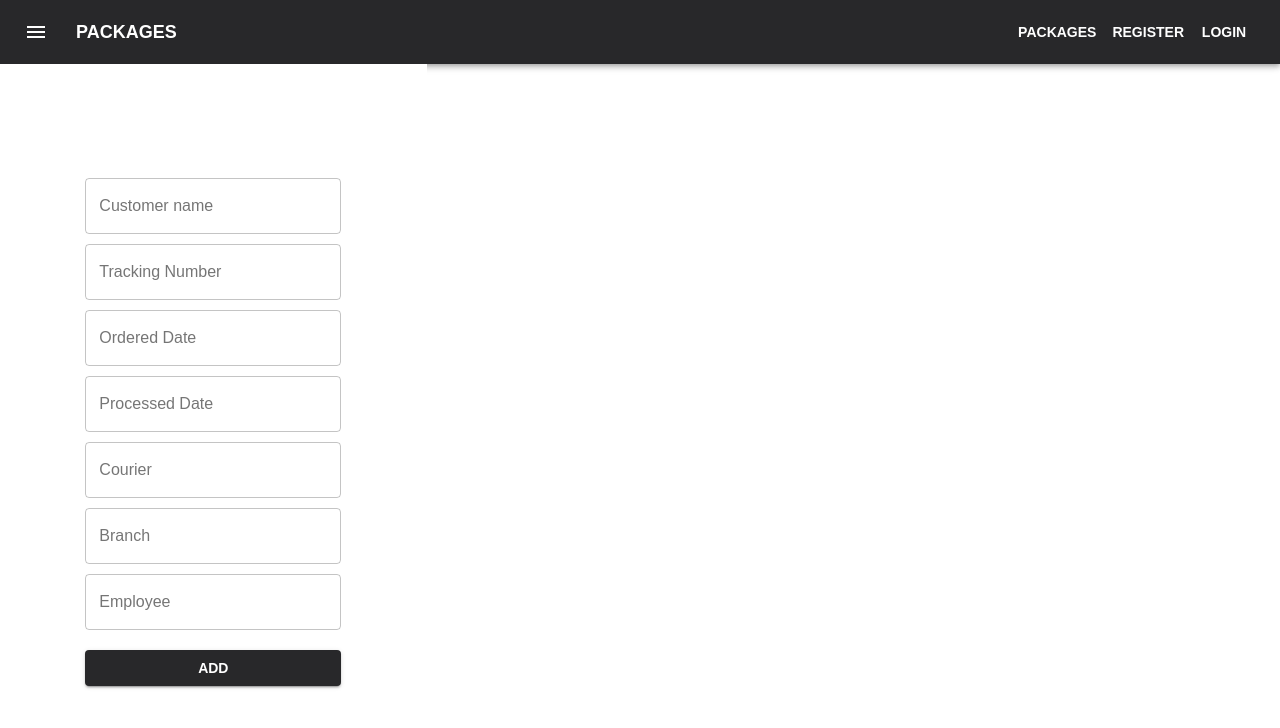
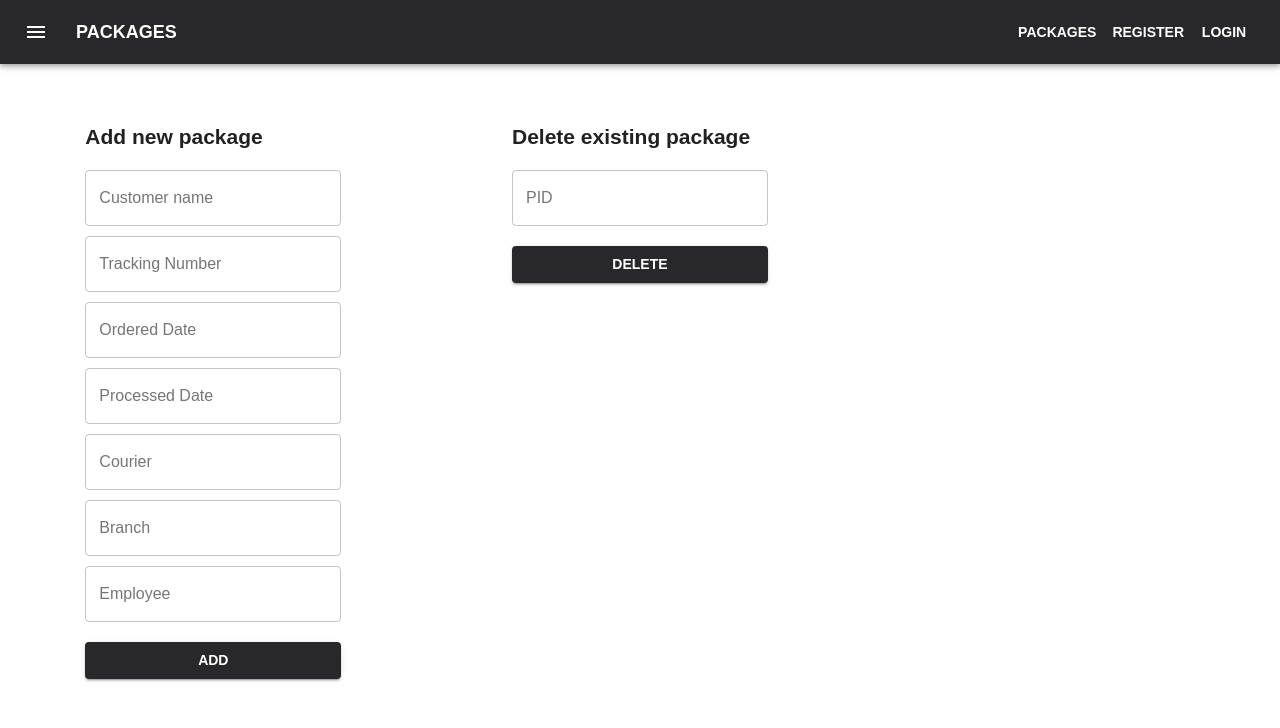
Before and after one commit to ezqsun/parcel-storehouse, a Next.js app: page /packages in a window 1280 px wide. Shown: the top 728 px of the page. Built offline with nearby package versions, Linux system fonts and the light colour scheme.

Commit message:
implemented deletion of package

```diff
--- /dev/null
+++ b/pages/api/packages/[id].ts
@@ -0,0 +1,25 @@
+import type { NextApiRequest, NextApiResponse } from 'next';
+import { query, querySingle } from '@lib/db';
+import { Package } from '@lib/models/packages';
+
+export default async (req: NextApiRequest, res: NextApiResponse): Promise<void> => {
+    console.log(req.query);
+
+    if (req.method === 'DELETE') {
+        console.log('pid to delete is ' + Number(req.query.id));
+        try {
+
+            const ret = await query<Package>("DELETE FROM packages WHERE pid = ?", Number(req.body.deletePid));
+            return res.send(ret);
+
+        } catch (error: unknown) {
+            //Ignore
+        }
+
+    } else{
+        res.statusCode=400;
+        return res.json({message: "Incorrect request method, unable to process deletion"});
+    }
+
+
+}
--- a/pages/api/profile/packages.ts
+++ b/pages/api/packages/index.ts
@@ -3,20 +3,20 @@ import { query, querySingle } from '@lib/db';
 import { Package } from '@lib/models/packages';
 
 export default async (req: NextApiRequest, res: NextApiResponse): Promise<void> => {
-
+    console.log(req.method);
     if ("cid" in req.body && "bid" in req.body && "eid" in req.body && "nid" in req.body) {
 
         try {
 
             const values = Object.values<(string | number)>(req.body);
-            for(let i=0; i<4;i++){
+            for (let i = 0; i < 4; i++) {
                 values[i] = Number(values[i]);
 
             }
             console.log(values);
 
             const ret = await query<Package>("INSERT INTO packages (cid, bid, eid, nid, tracking_number, processed_date, ordered_date) VALUES (?,?,?,?,?,?,?)",
-            values);
+                values);
 
 
             return res.send(ret);
@@ -30,6 +30,8 @@ export default async (req: NextApiRequest, res: NextApiResponse): Promise<void>
     } else {
 
         res.statusCode = 400;
-        res.json({ message: "Missing required body content to process request" });
+        return res.json({ message: "Missing required body content to process request" });
     }
-};
+
+
+}
--- a/pages/packages.tsx
+++ b/pages/packages.tsx
@@ -33,14 +33,33 @@ export default class Packages extends React.Component<{}, Package> {
     e.preventDefault();
     console.log(JSON.stringify(this.state));
 
-    const resp = await fetch("/api/profile/packages", {
+    const resp = await fetch("/api/packages", {
       body: JSON.stringify(this.state),
-      headers: {'Content-Type': 'application/json'},
-      method: 'POST',
+      headers: { "Content-Type": "application/json" },
+      method: "POST",
     });
 
     const data = await resp.json();
     console.log({ resp, data });
+  };
+
+  private handleDeletePackage = async (e: FormEvent) => {
+    e.preventDefault();
+    const pid = e.target.elements.deletePid.value;
+    const deletePackage = {
+      deletePid: pid,
+    };
+    console.log(deletePackage);
+    console.log(`/api/packages/${pid}`);
+    console.log(JSON.stringify(deletePackage));
+
+    const resp = await fetch(`/api/packages/${pid}`, {
+      body: JSON.stringify(deletePackage),
+      headers: { "Content-Type": "application/json" },
+      method: "DELETE",
+    });
+    const data = await resp.json();
+    console.log({resp, data});
   };
 
   // //load couriers in dropdown
@@ -53,15 +72,20 @@ export default class Packages extends React.Component<{}, Package> {
           <link rel="icon" href="/favicon.ico" />
         </Head>
         <Header title="Packages" />
+        <div style={{ padding: "20px" }} />
         <Grid container>
           <Grid item xs={4}>
             <Grid
               container
-              style={{ backgroundColor: "white", height: "calc(100vh - 64px)" }}
-              justify="center"
+              style={{
+                backgroundColor: "white",
+                height: "calc(100vh - 64px)",
+              }}
+              justify="flex-start"
               alignContent="center"
               direction="column"
             >
+              <h2>Add new package</h2>
               <form
                 style={{ width: "60%" }}
                 onSubmit={this.handleInsertPackage}
@@ -145,6 +169,42 @@ export default class Packages extends React.Component<{}, Package> {
               </form>
             </Grid>
           </Grid>
+          <Grid item xs={4}>
+              <Grid
+                container
+                style={{
+                  backgroundColor: "white",
+                  height: "calc(100vh - 64px)",
+                }}
+                justify="flex-start"
+                alignContent="center"
+                direction="column"
+              >
+                <h2>Delete existing package</h2>
+                <form
+                  style={{ width: "60%" }}
+                  onSubmit={this.handleDeletePackage}
+                >
+                  <TextField
+                    id="deletePid"
+                    name="deletePid"
+                    label="PID"
+                    variant="outlined"
+                    fullWidth={true}
+                  />
+                  <div style={{ padding: "10px" }} />
+
+                  <Button
+                    type="submit"
+                    variant="contained"
+                    color="primary"
+                    fullWidth
+                  >
+                    Delete
+                  </Button>
+                </form>
+              </Grid>
+            </Grid>
         </Grid>
       </>
     );
```
Also changed, not shown: 2 other files (tests, documents, lock files or other folders).
